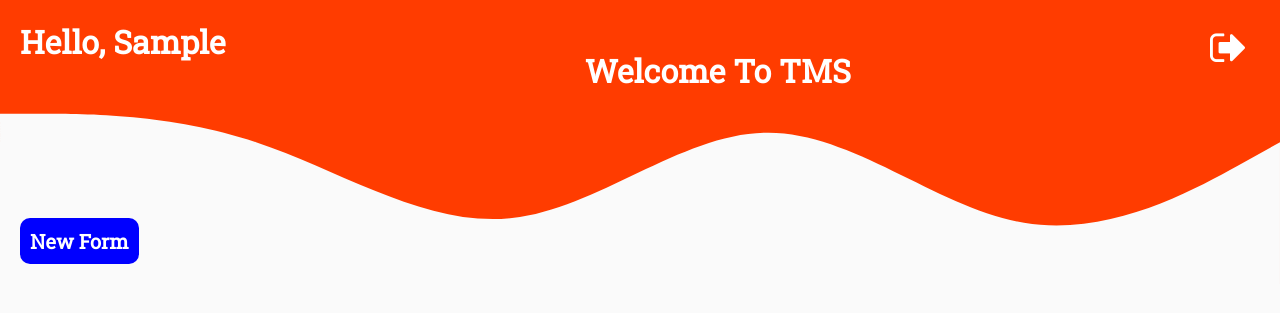
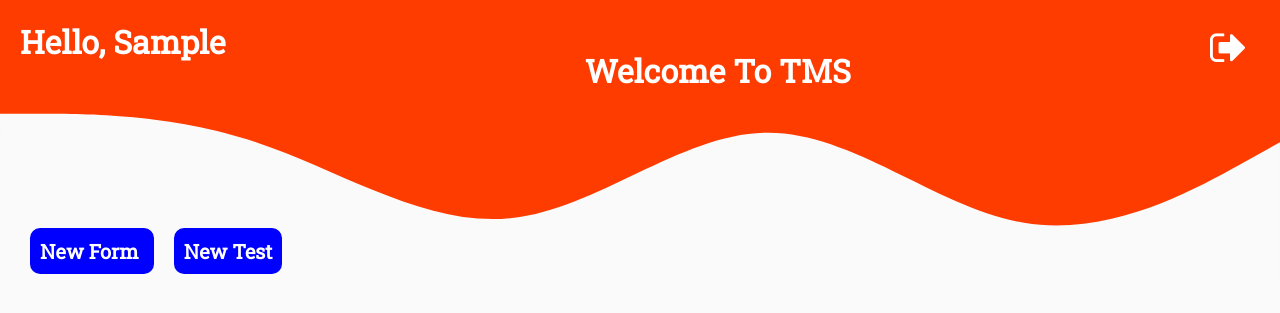
Before and after one commit to vrajbhatt27/TraineeManagementSystem, a Django app: page /tms/ in a window 1280 px wide. Shown: the top 313 px of the page. Run offline with Django 4.2, Linux system fonts and the light colour scheme; the visitor is signed in with stand-in values (Sample User, id 1); data that the repository does not hold is empty; parts of the project's set-up code (start-up, migrations or seed data) failed here and were passed over.

Commit message:
In Test_Module:
Added Button for New Test
Added Modal for New Test

```diff
--- a/mainApp/templates/mainApp/home.html
+++ b/mainApp/templates/mainApp/home.html
@@ -29,8 +29,15 @@
             </a>
         </div>
 
-        <div class="newFormButton" onclick="newFormModal.style.display='block'">
-            New Form
+        <div class="btn-container">
+            <div class="newButton" onclick="newFormModal.style.display='block'">
+                New Form
+            </div>
+
+            <!-- New Test Btn -->
+            <div class="newButton" onclick="newTestModal.style.display='block'">
+                New Test
+            </div>
         </div>
 
         <svg xmlns="http://www.w3.org/2000/svg" viewBox="0 0 1440 319">
@@ -78,6 +85,32 @@
 
                 <label for="domains">Domains: </label>
                 <textarea name="domains" id="domains" cols="40" rows="5"></textarea>
+
+                <input type="submit" value="Create" class="myBtn" />
+            </form>
+        </div>
+    </div>
+
+    <!-- The Modal for New Test -->
+    <div id="newTestModal" class="modal">
+        <!-- Modal content -->
+        <div class="modal-content">
+            <h2>Create New Test</h2>
+            <span class="close" onclick="newTestModal.style.display = 'none'">&times;</span>
+            <form method="POST" action="">
+                {% csrf_token %}
+                <input type="hidden" name="newTest" value="True" />
+                <label for="name">Description: </label>
+                <textarea name="description" id="description" cols="40" rows="5"></textarea>
+
+
+                <label for="domains">Domain: </label>
+                <input type="text" name="domain">
+
+                <div class="form-grp">
+                    <label for="csv_file">CSV File: </label>
+                    <input type="file" name="csv_file" id="csv_file" />
+                </div>
 
                 <input type="submit" value="Create" class="myBtn" />
             </form>
@@ -290,6 +323,7 @@
 <script type="text/javascript">
     // Get the modal
     var newFormModal = document.getElementById( "newFormModal" );
+    var newTestModal = document.getElementById( "newTestModal" );
     var emailModal = document.getElementById( "emailModal" );
     var offerletterModal = document.getElementById( "offerletterModal" );
     var certificateModal = document.getElementById( "certificateModal" );
--- a/static/css/mainApp/home.css
+++ b/static/css/mainApp/home.css
@@ -15,7 +15,7 @@
 }
 
 body {
-  font-family: "Roboto Slab", serif;
+    font-family: 'Roboto Slab', serif;
     background-color: var(--veryLightGray);
 }
 /*! Curved Div Header------------------------------------------- */
@@ -55,17 +55,22 @@ body {
     font-size: 40px;
 }
 
-.newFormButton {
-  background-color: blue;
+.btn-container {
+    margin: 20px;
     position: absolute;
     bottom: 0;
     left: 0;
+}
+
+.newButton {
+    background-color: blue;
     padding: 10px;
-  margin: 20px;
+    margin: 10px;
     border-radius: 10px;
     font-size: 20px;
     font-weight: bold;
     cursor: pointer;
+    display: inline;
 }
 /*!--------------------------------------------------  */
 /*! Internship Detail Card CSS  */
@@ -205,7 +210,7 @@ body {
 
 .slider:before {
     position: absolute;
-  content: "";
+    content: '';
     height: 25px;
     width: 25px;
     left: 1px;
@@ -262,7 +267,7 @@ input:checked + .slider:before {
 }
 
 .tooltip .tooltiptext::after {
-  content: "";
+    content: '';
     position: absolute;
     top: 100%;
     left: 50%;
--- a/static/css/mainApp/modal.css
+++ b/static/css/mainApp/modal.css
@@ -51,7 +51,7 @@
 }
 
 .modal-content form * {
-  font-family: "Roboto Slab", serif;
+    font-family: 'Roboto Slab', serif;
     color: #ffffff;
     letter-spacing: 0.5px;
     outline: none;
@@ -65,9 +65,9 @@
     font-weight: 500;
 }
 
-.modal-content input[type="text"],
-input[type="email"],
-input[type="submit"] {
+.modal-content input[type='text'],
+input[type='email'],
+input[type='submit'] {
     display: block;
     width: 60%;
     padding: 0 10px;
@@ -122,6 +122,13 @@ input[type="submit"] {
 
 /* Modal Content for newForm*/
 #newFormModal .modal-content {
+    margin: auto;
+    padding: 20px;
+    border: 1px solid #888;
+    width: 25%;
+}
+
+#newTestModal .modal-content {
     margin: auto;
     padding: 20px;
     border: 1px solid #888;
```
Lines whose indentation alone changed are shown as unchanged.
